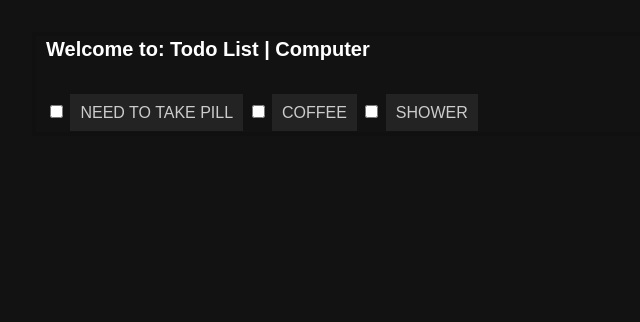
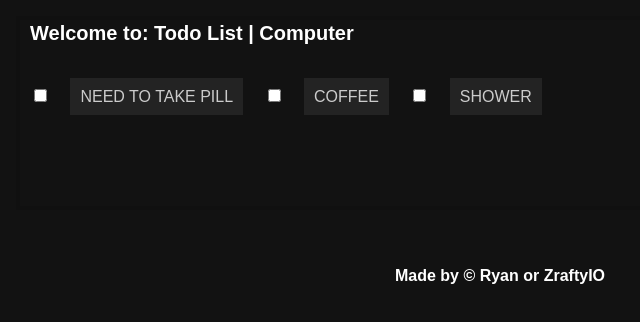
Before and after one commit to RealCodingRJ/PlannedTodoUI, an Electron app: page main.html in a window 1000 px wide. Shown: the whole page, without its empty margins (0-640 px from the left). Drawn offline with Linux system fonts and the light colour scheme.

Commit message:
added more code for app

```diff
--- a/App.css
+++ b/App.css
@@ -1,5 +1,5 @@
 body {
-  margin: 2rem;
+  margin: 1rem;
   background-color: #121212;
   font-family: sans-serif;
   border: 4px solid #101010;
@@ -8,17 +8,30 @@ body {
   color: white;
 }
 
+p {
+  padding: 20px;
+  position: relative;
+  top: 125px;
+  display: flex;
+  justify-content: center;
+  align-items: center;
+  font-weight: 700;
+  font-family: sans-serif;
+}
+
 #pillLBL {
   color: #ccc;
   background-color: #232323;
   padding: 10px;
   border: none;
   outline: none;
+  margin: 1rem;
   text-transform: uppercase;
   /* border-radius: 10px; */
 }
 
 #coffeeLBL2 {
+  margin: 1rem;
   color: #ccc;
   background-color: #232323;
   padding: 10px;
@@ -35,6 +48,7 @@ body {
   border: none;
   outline: none;
   text-transform: uppercase;
+  margin: 1rem;
 }
 
 h2 {
--- a/main.html
+++ b/main.html
@@ -17,6 +17,8 @@
       <label id="showerLBL" for="shower">Shower</label>
     </main>
 
+    <p>Made by &copy; Ryan or ZraftyIO</p>
+
     <script src="./Box.js"></script>
   </body>
 </html>
--- a/package.json
+++ b/package.json
@@ -3,7 +3,8 @@
   "main": "main.js",
   "license": "MIT",
   "scripts": {
-    "start": "electron ."
+    "start": "electron .",
+    "dev": "docker build -t ryanrgegoire ."
   },
   "dependencies": {
     "electron": "^35.1.3"
```
Also changed, not shown: 1 other file.
